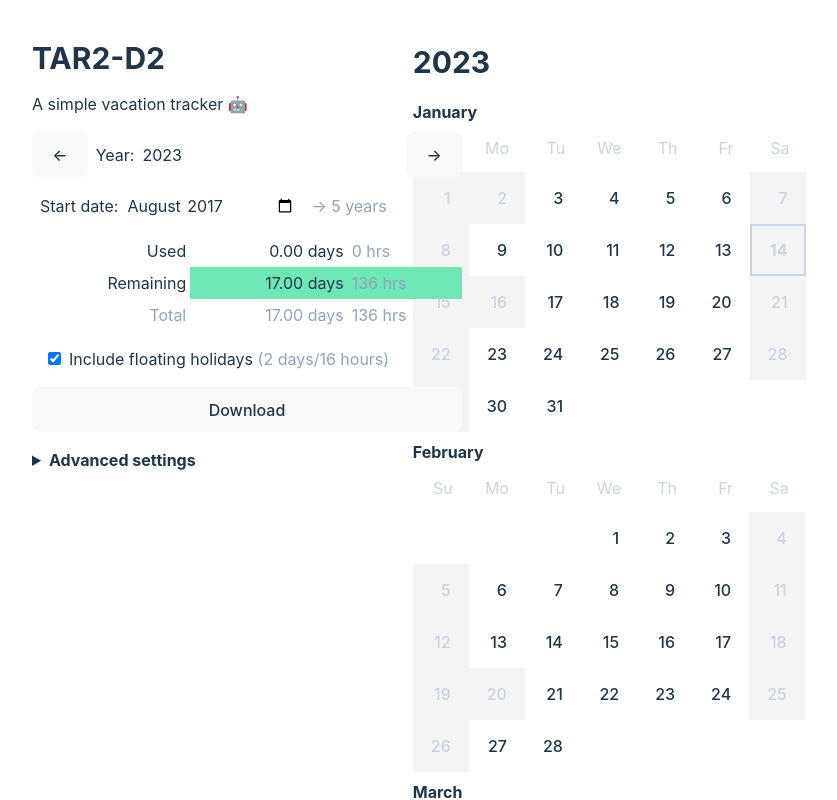
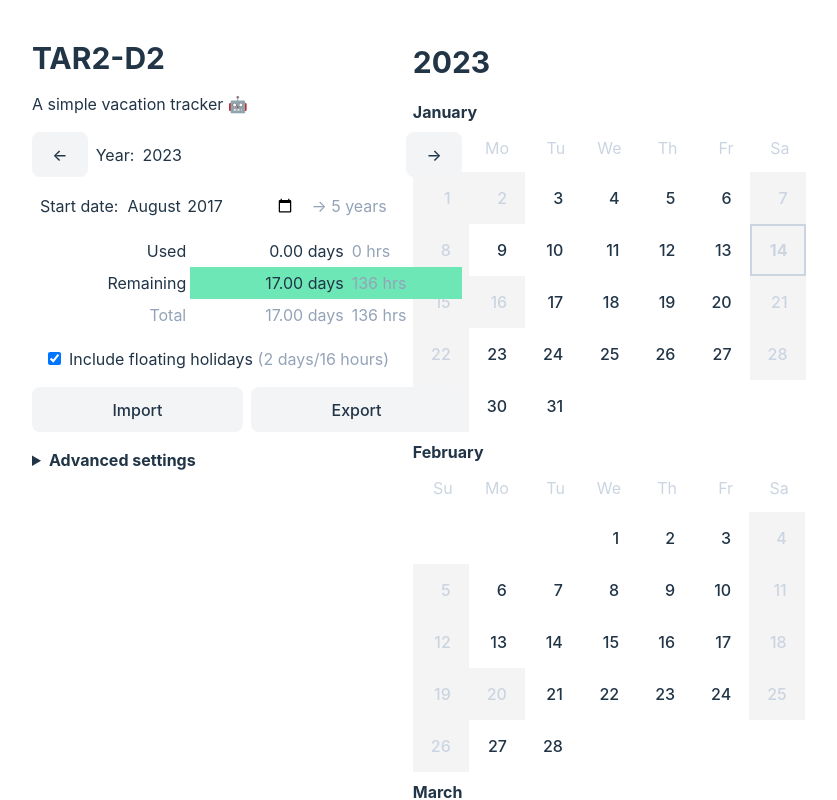
Before and after one commit to citelao/tar2d2, a React (Vite) app: page / in a window 1280 px wide. Shown: the top 800 px of the page, without its empty margins (0-837 px from the left). Built offline with nearby package versions, Linux system fonts and the light colour scheme.

Commit message:
label button

```diff
--- a/src/App.tsx
+++ b/src/App.tsx
@@ -443,7 +443,13 @@ function App() {
                 Include floating holidays <span className='text-slate-400'>(2 days/16 hours)</span>
               </label>
 
-              <button onClick={onDownload}>Download</button>
+              <div className='flex gap-2'>
+                <label htmlFor='import' className='labelButton grow'>
+                  Import
+                </label>
+                <input id="import" type="file" className='hidden'/>
+                <button onClick={onDownload} className="grow">Export</button>
+              </div>
 
               <details className='w-full'>
                 <summary className='font-bold'>Advanced settings</summary>
--- a/src/index.css
+++ b/src/index.css
@@ -24,22 +24,23 @@
     @apply p-1;
   }
 
-  button {
+  button, .labelButton {
     border-radius: 8px;
     border: 1px solid transparent;
     padding: 0.6em 1.2em;
     font-size: 1em;
     font-weight: 500;
     font-family: inherit;
+    text-align: center;
     background-color: #1a1a1a;
     cursor: pointer;
     transition: border-color 0.25s;
   }
-  button:hover {
+  button:hover, .labelButton:hover {
     border-color: #646cff;
   }
-  button:focus,
-  button:focus-visible {
+  button:focus, .labelButton:focus
+  button:focus-visible, .labelButton:focus-visible {
     outline: 4px auto -webkit-focus-ring-color;
   }
 
@@ -113,7 +114,7 @@ a:hover {
   a:hover {
     color: #747bff;
   }
-  button {
-    background-color: #f9f9f9;
+  button, .labelButton {
+    @apply bg-gray-100;
   }
 }
```
